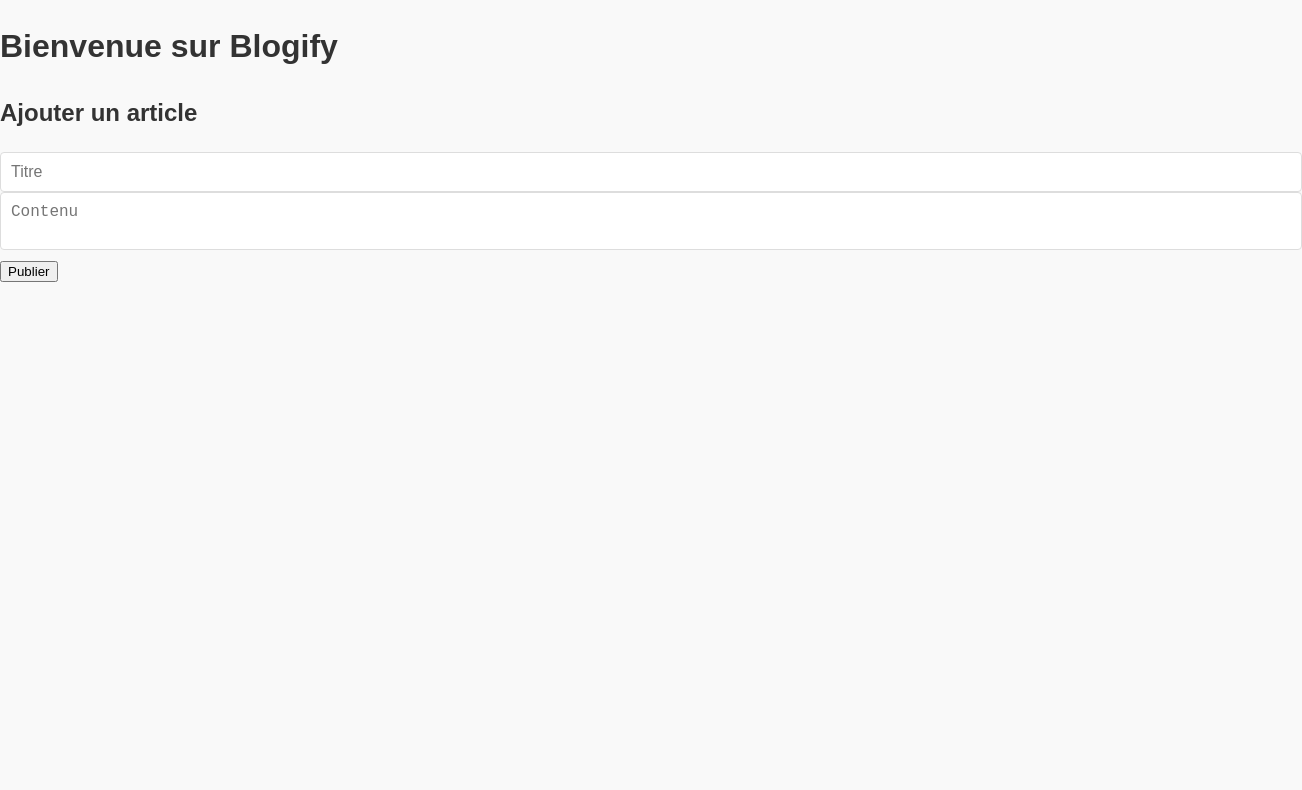
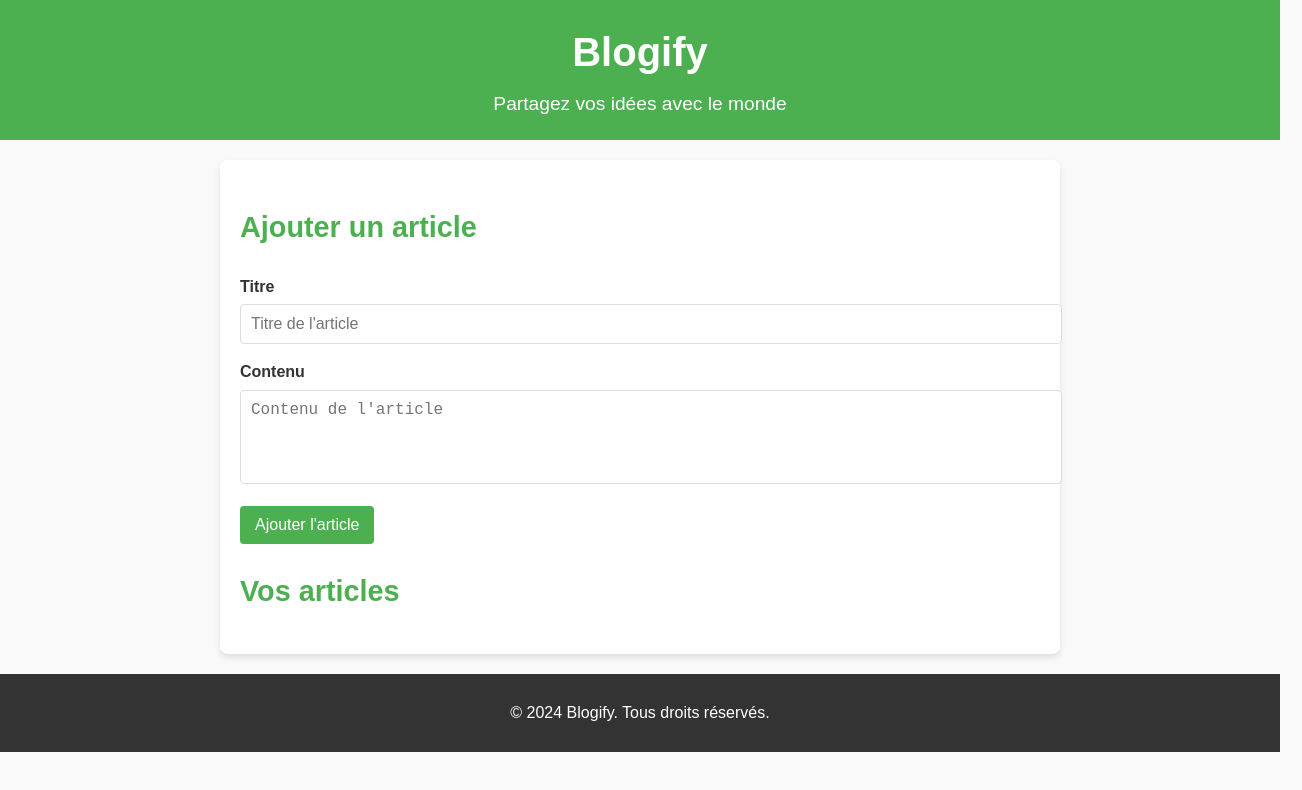
Before and after one commit to lea-plx/Blogify, a plain HTML site: page frontend/index.html in a window 1280 px wide. Shown: the whole page, 1302 px wide, since content can reach past the window. Drawn offline with Linux system fonts and the light colour scheme.

Commit message:
Update index.html

```diff
--- a/frontend/index.html
+++ b/frontend/index.html
@@ -3,18 +3,37 @@
 <head>
   <meta charset="UTF-8">
   <meta name="viewport" content="width=device-width, initial-scale=1.0">
-  <title>Blogify</title>
   <link rel="stylesheet" href="style.css">
+  <title>Blogify - Créez vos articles</title>
 </head>
 <body>
-  <h1>Bienvenue sur Blogify</h1>
-  <div id="articles"></div>
-  <h2>Ajouter un article</h2>
-  <form id="articleForm">
-    <input type="text" id="title" placeholder="Titre" required />
-    <textarea id="content" placeholder="Contenu" required></textarea>
-    <button type="submit">Publier</button>
-  </form>
+  <header>
+    <h1>Blogify</h1>
+    <p>Partagez vos idées avec le monde</p>
+  </header>
+  <main class="container">
+    <section class="form-section">
+      <h2>Ajouter un article</h2>
+      <form id="addArticleForm">
+        <div class="form-group">
+          <label for="articleTitle">Titre</label>
+          <input type="text" id="articleTitle" placeholder="Titre de l'article" required>
+        </div>
+        <div class="form-group">
+          <label for="articleContent">Contenu</label>
+          <textarea id="articleContent" placeholder="Contenu de l'article" rows="4" required></textarea>
+        </div>
+        <button type="submit" class="btn">Ajouter l'article</button>
+      </form>
+    </section>
+    <section class="articles-section">
+      <h2>Vos articles</h2>
+      <div id="articlesList"></div>
+    </section>
+  </main>
+  <footer>
+    <p>© 2024 Blogify. Tous droits réservés.</p>
+  </footer>
   <script src="script.js"></script>
 </body>
 </html>
```
